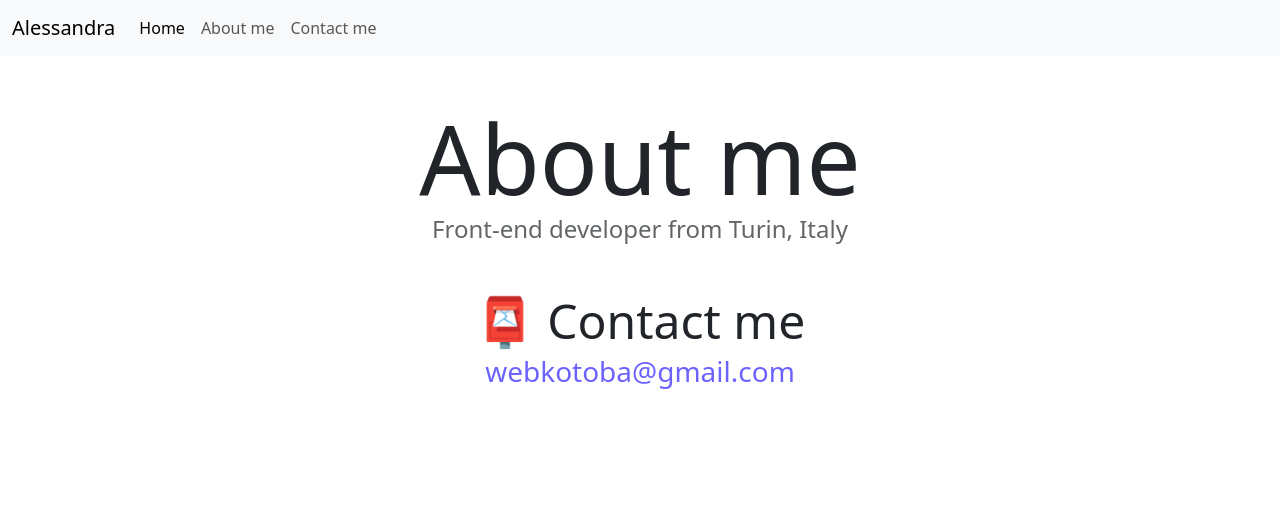
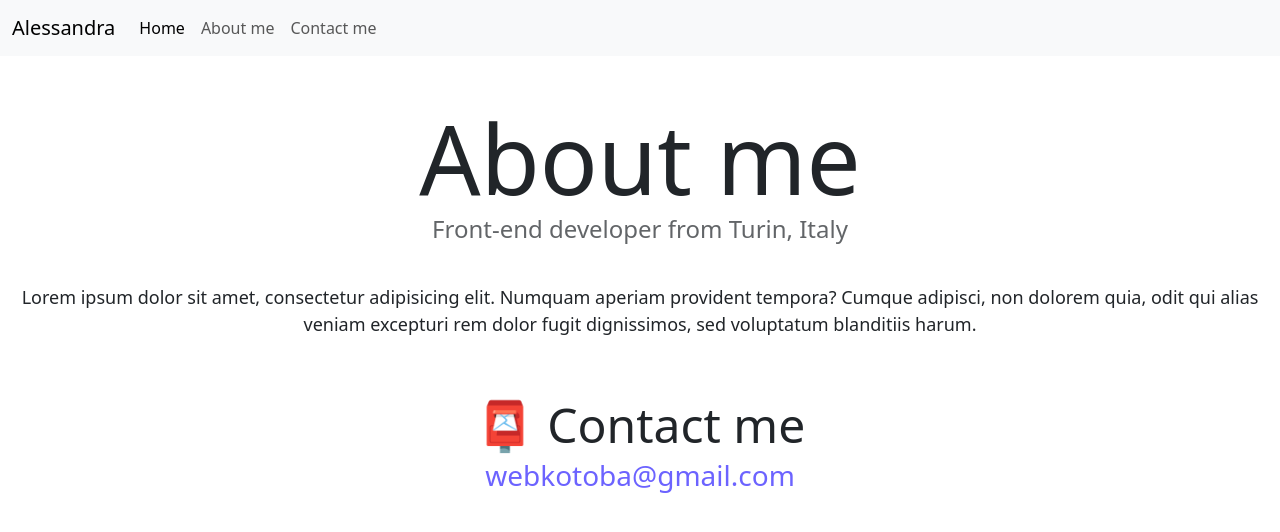
Before and after one commit to Alex-346/sc-advanced-tools-homework, a plain HTML site: page about.html in a window 1280 px wide. Drawn offline with nearby package versions, Linux system fonts and the light colour scheme.

Commit message:
Added 'about me' paragraph

```diff
--- a/about.html
+++ b/about.html
@@ -50,6 +50,14 @@
     <h1 class="text-center">About me</h1>
     <h3 class="text-center">Front-end developer from Turin, Italy</h3>
 
+    <div>
+      <p class="about-paragraph text-center">
+        Lorem ipsum dolor sit amet, consectetur adipisicing elit. Numquam
+        aperiam provident tempora? Cumque adipisci, non dolorem quia, odit qui
+        alias veniam excepturi rem dolor fugit dignissimos, sed voluptatum
+        blanditiis harum.
+      </p>
+    </div>
      <div id="contact" class="mt-5">
       <h2 class="text-center contact-heading">📮 Contact me</h2>
       <a href="mailto:webkotoba@gmail.com" class="email-link">
```
